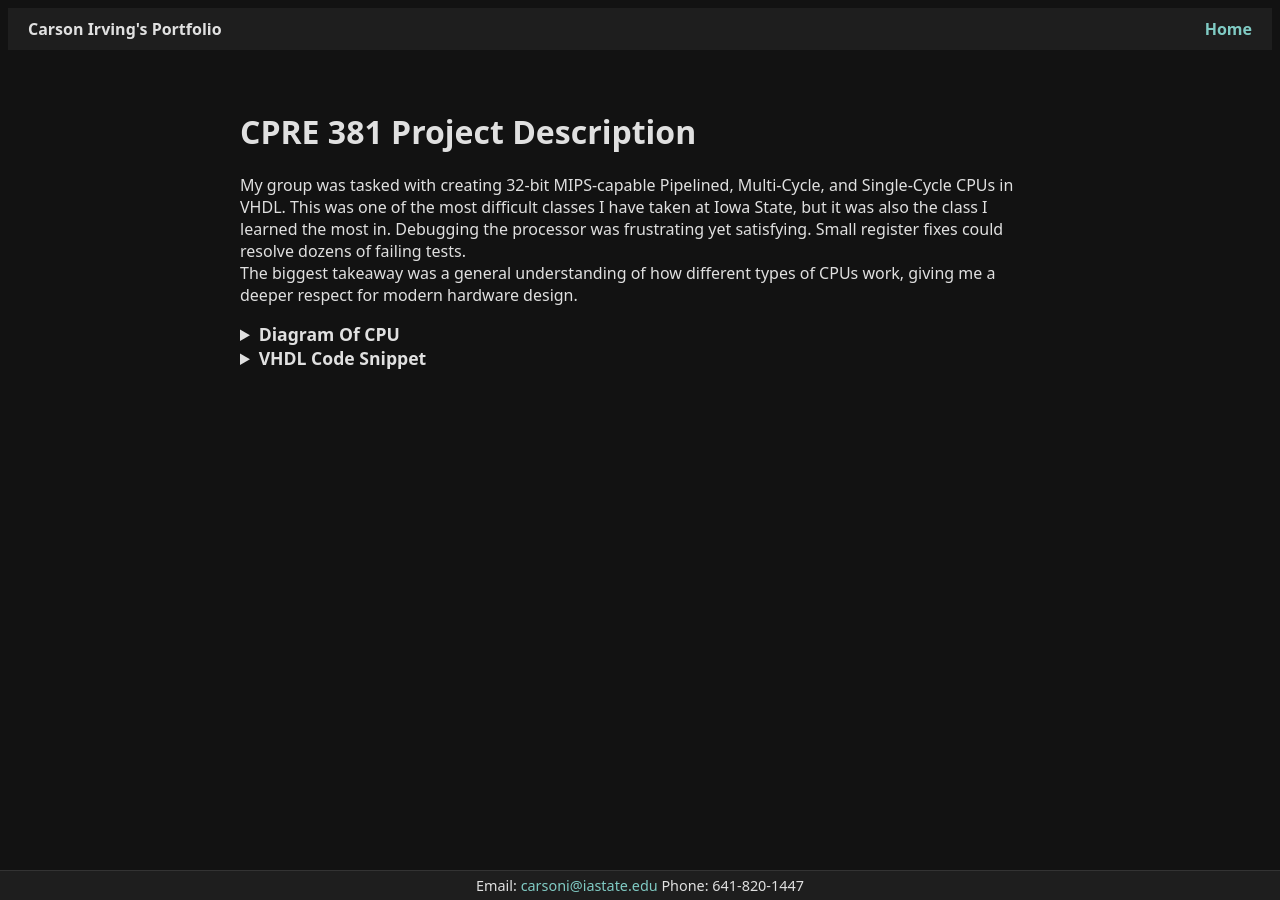
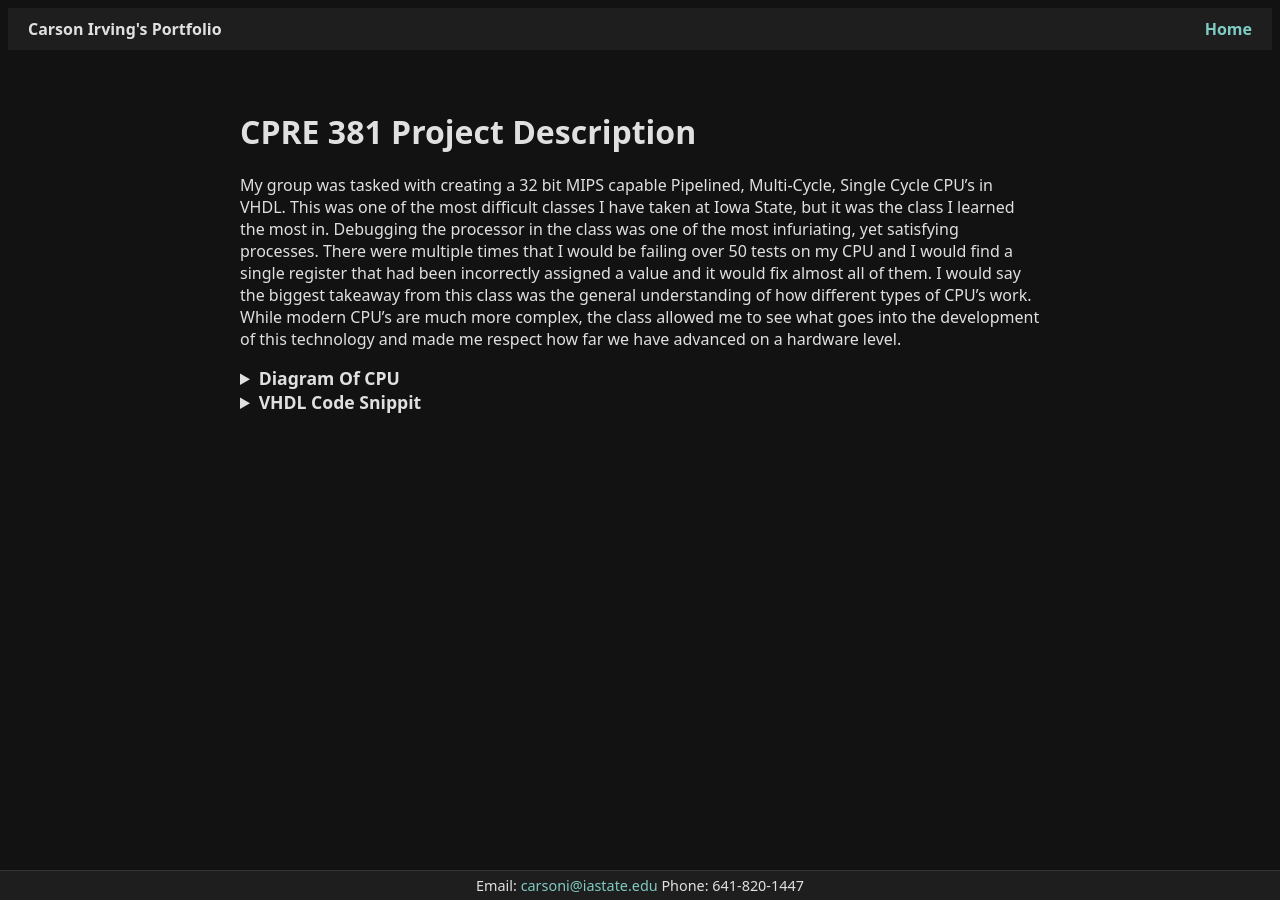
Before and after one commit to carsoni4/carsoni4.github.io, a Jekyll site: the page built from 381Project/projectDescription.md, in a window 1280 px wide. Built offline with Jekyll 4.4.1, drawn with Linux system fonts in a browser that asks for light colours.

Commit message:
updated 381 page with pdfs

```diff
--- a/381Project/projectDescription.md
+++ b/381Project/projectDescription.md
@@ -3,10 +3,14 @@
 title: CPRE 381 Project Description
 ---
 
-My group was tasked with creating 32-bit MIPS-capable Pipelined, Multi-Cycle, and Single-Cycle CPUs in VHDL. This was
-one of the most difficult classes I have taken at Iowa State, but it was also the class I learned the most in. Debugging
-the processor was frustrating yet satisfying. Small register fixes could resolve dozens of failing tests.
-The biggest takeaway was a general understanding of how different types of CPUs work, giving me a deeper respect for modern hardware design.
+My group was tasked with creating a 32 bit MIPS capable Pipelined, Multi-Cycle, Single Cycle CPU's in VHDL. This was
+one of the most difficult classes I have taken at Iowa State, but it was the class I learned the most in. Debugging
+the processor in the class was one of the most infuriating, yet satisfying processes. There were multiple times that
+I would be failing over 50 tests on my CPU and I would find a single register that had been incorrectly assigned a value
+and it would fix almost all of them.
+I would say the biggest takeaway from this class was the general understanding of how different types of CPU's work.
+While modern CPU's are much more complex, the class allowed me to see what goes into the development of this technology
+and made me respect how far we have advanced on a hardware level.
 
 <details>
   <summary style="font-size:1.1em; font-weight:bold; cursor:pointer;">Diagram Of CPU</summary>
@@ -14,10 +18,11 @@
 </details>
 
 <details>
-  <summary style="font-size:1.1em; font-weight:bold; cursor:pointer;">VHDL Code Snippet</summary>
+  <summary style="font-size:1.1em; font-weight:bold; cursor:pointer;">VHDL Code Snippit</summary>
   <p>
     Below is the source VHDL for the IDEX (Instruction Decode -> Execution) Register for our pipelined CPU.
-    These registers control instruction flow, handle hazards, and redirect data between stages.
+    These registers were used to control the flow of instructions through the pipeline and would delay for hazards and
+    redirect information where it needed to go for the next stage.
   </p>
   <pre style="background-color:#2d2d2d;color:#c678dd;padding:10px;border-radius:5px;overflow-x:auto;font-family:monospace;">
 library IEEE;
@@ -54,25 +59,26 @@
     signal write_alucontrol_reg : STD_LOGIC_VECTOR(4 downto 0) := "00100";
     signal write_currentInstruction_reg : STD_LOGIC_VECTOR(4 downto 0) := "00101";
     signal write_nextAddr_reg : STD_LOGIC_VECTOR(4 downto 0) := "00110";
+
 begin
     process(clk)
     begin
         if rising_edge(clk) then
             if i_RST = '1' then
+                -- Reset all registers except $0
                 for i in 1 to 31 loop
                     registers(i) <= (others => '0');
                 end loop;
-            elsif (reg_write = '1' and halt = '0') then
+            elsif (reg_write = '1' and halt = '0' ) then
                 registers(to_integer(unsigned(write_regout1_reg))) <= write_regout1_data;
                 registers(to_integer(unsigned(write_regout2_reg))) <= write_regout2_data;
                 registers(to_integer(unsigned(write_signextension_reg))) <= write_signextension_data;
                 registers(to_integer(unsigned(write_alucontrol_reg))) <= ("0000000000000000000000000000" & write_alucontrol_data);
-                registers(to_integer(unsigned(write_currentInstruction_reg))) <= write_currentInstruction_data;
+                registers(to_integer(unsigned(write_currentInstruction_reg))) <=write_currentInstruction_data;
                 registers(to_integer(unsigned(write_nextAddr_reg))) <= write_nextAddr_data;
             end if;
         end if;
     end process;
-
     read_regout1_data <= registers(to_integer(unsigned(write_regout1_reg)));
     read_regout2_data <= registers(to_integer(unsigned(write_regout2_reg)));
     read_signextension_data <= registers(to_integer(unsigned(write_signextension_reg)));
```
Also changed, not shown: other parts of 381Project/projectDescription.md (+2 -2 lines), 231Project/projectDescription.md (+1 -1 lines).
